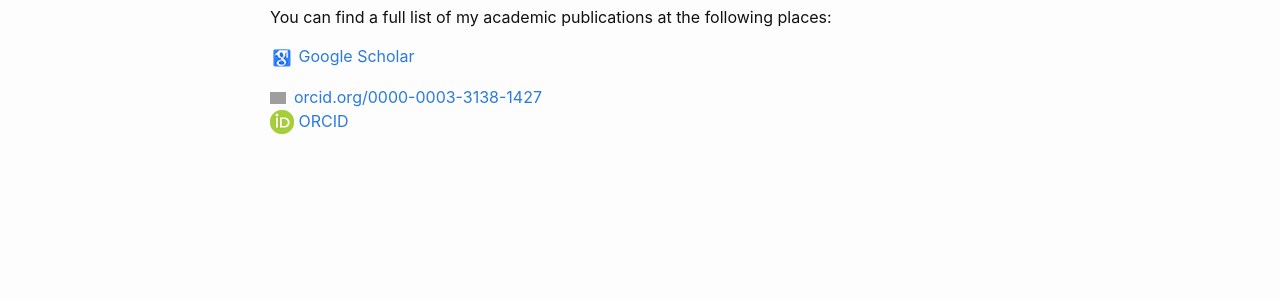
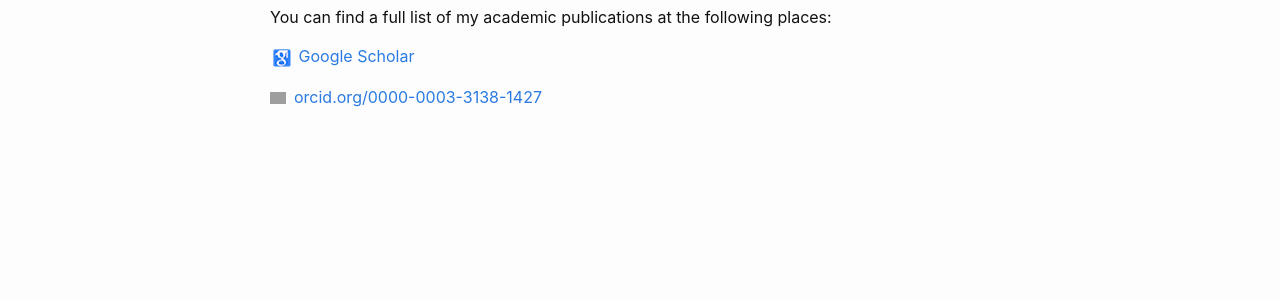
Before and after one commit to joeturner177/joeturner177.github.io, a Jekyll site: the page built from publications.md, in a window 1280 px wide. Shown: the part 159-459 px from the top of the page. Built offline with Jekyll 4.4.1, drawn with Linux system fonts in a browser that asks for light colours; grey boxes are pictures that could not be loaded.

Commit message:
Update publications.md

```diff
--- a/publications.md
+++ b/publications.md
@@ -8,6 +8,5 @@ You can find a full list of my academic publications at the following places:
 
 [![Google Scholar](/images/icon-scholar2.png)](https://scholar.google.co.uk/citations?user=I7gGZLsAAAAJ&hl=en/) [Google Scholar](https://scholar.google.co.uk/citations?user=I7gGZLsAAAAJ&hl=en/)
 
+
 <div itemscope itemtype="https://schema.org/Person"><a itemprop="sameAs" content="https://orcid.org/0000-0003-3138-1427" href="https://orcid.org/0000-0003-3138-1427" target="orcid.widget" rel="noopener noreferrer" style="vertical-align:top;"><img src="https://orcid.org/sites/default/files/images/orcid_16x16.png" style="width:1em;margin-right:.5em;" alt="ORCID iD icon">orcid.org/0000-0003-3138-1427</a></div>
-
-[![ORCID](/images/icon-orcid_24x24.png)](https://orcid.org/0000-0003-3138-1427/) [ORCID](https://orcid.org/0000-0003-3138-1427/)
```
